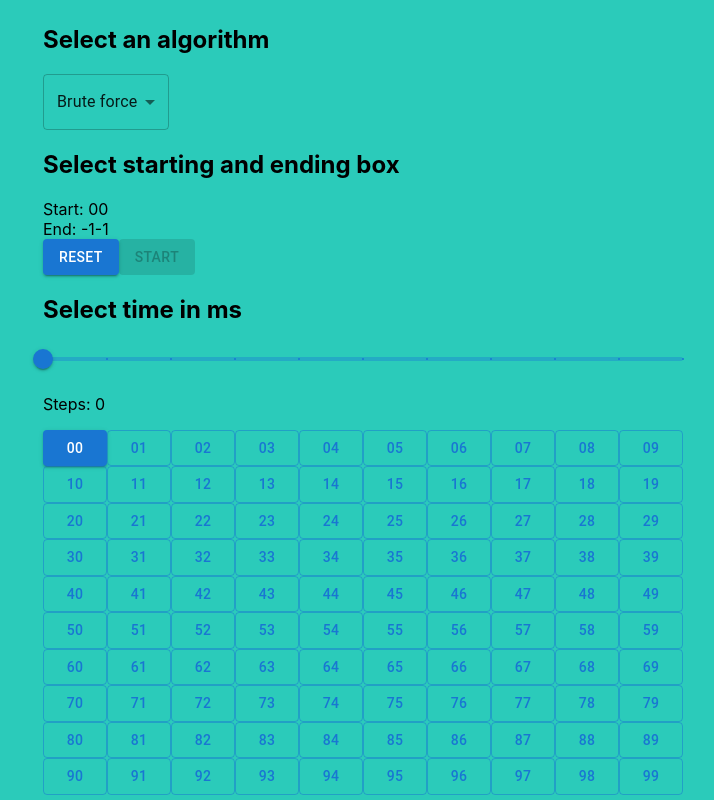
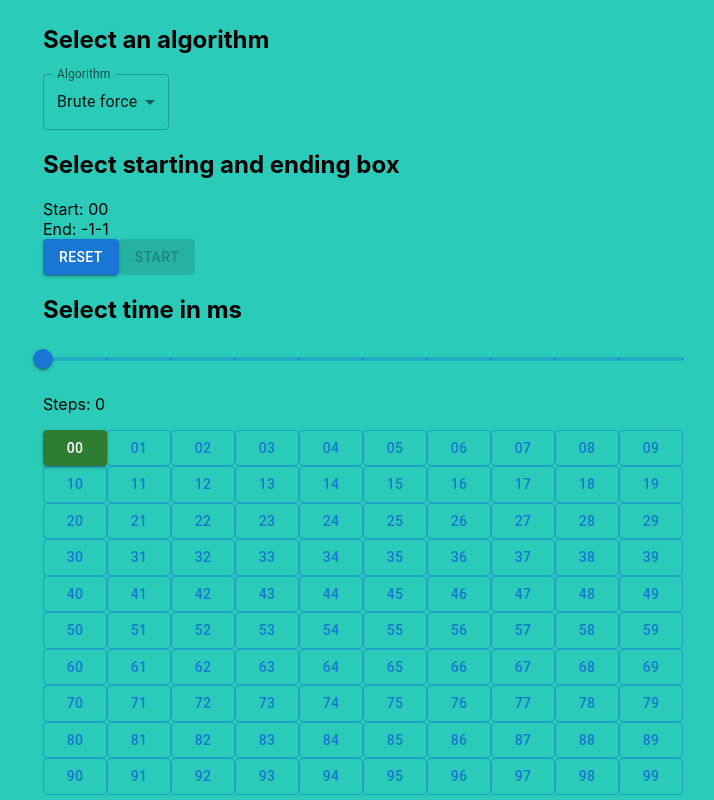
Before and after one commit to lopesamit/othello-hooks, a React (Create React App) app: page / in a window 1280 px wide. Both pictures are taken after a click on the button "00". Shown: the whole page, without its empty margins (277-991 px from the left). Built offline with nearby package versions, Linux system fonts and the light colour scheme.

Commit message:
use textfield instead of select

```diff
--- a/src/Board.tsx
+++ b/src/Board.tsx
@@ -1,10 +1,25 @@
 import React, { useState, useEffect } from 'react';
-import { Button, Slider, Select, MenuItem } from '@mui/material';
+import {
+  Button,
+  Slider,
+  Select,
+  MenuItem,
+  TextField,
+} from '@mui/material';
 import { bruteForce } from './algorithms/bruteForce';
 import { traversalDFS } from './algorithms/dfs';
 import { traversalBFS } from './algorithms/bfs';
 
-type t = typeof Button;
+type BtnColor =
+  | 'inherit'
+  | 'primary'
+  | 'secondary'
+  | 'success'
+  | 'error'
+  | 'info'
+  | 'warning'
+  | undefined;
+
 export const ROW = 10;
 export const COL = 10;
 
@@ -13,7 +28,21 @@ export const Board = () => {
     i: number,
     j: number,
     variant: 'text' | 'outlined' | 'contained' | undefined,
+    color?: BtnColor,
   ) => {
+    if (color) {
+      return (
+        <Button
+          key={j}
+          color={color as any}
+          variant="contained"
+          onClick={() => setCoordinates([i, j])}
+        >
+          {i}
+          {j}
+        </Button>
+      );
+    }
     return (
       <Button
         variant={variant}
@@ -48,26 +77,31 @@ export const Board = () => {
   const [sliderValue, setSliderValue] = useState(0);
   let [steps, setSteps] = useState(0);
 
-  function setBoard(i: number, j: number) {
+  function setBoard(i: number, j: number, color?: BtnColor) {
     board[i][j] = makeButton(i, j, 'contained');
     setBoardState([...board]);
     console.log(startPt);
 
     if (startPt[0] === -1) {
       setStart([i, j]);
+      board[i][j] = makeButton(i, j, 'contained', 'success');
+      setBoardState([...board]);
     } else if (endPt[0] === -1) {
       setEnd([i, j]);
+      board[i][j] = makeButton(i, j, 'contained', 'success');
+      setBoardState([...board]);
     }
     setSteps(steps++);
   }
 
   function callAlgo() {
+    const [startI, startJ] = startPt;
     if (algorithm === 'brute') {
-      bruteForce(startPt, endPt, setBoard, sliderValue);
+      bruteForce([startI, startJ + 1], endPt, setBoard, sliderValue);
     } else if (algorithm === 'bfs') {
-      traversalBFS(startPt, endPt, setBoard, sliderValue);
+      traversalBFS([startI, startJ], endPt, setBoard, sliderValue);
     } else {
-      traversalDFS(startPt, endPt, setBoard, sliderValue);
+      traversalDFS([startI, startJ], endPt, setBoard, sliderValue);
     }
   }
 
@@ -95,16 +129,17 @@ export const Board = () => {
   return (
     <>
       <h2>Select an algorithm</h2>
-      <Select
-        label="algorithm"
+      <TextField
+        label="Algorithm"
         value={algorithm}
         placeholder="Select"
+        select
         onChange={(e) => setAlgorithm(e.target.value as string)}
       >
         <MenuItem value="brute">Brute force</MenuItem>
         <MenuItem value="bfs">Breath first search</MenuItem>
         <MenuItem value="dfs">Depth first search</MenuItem>
-      </Select>
+      </TextField>
 
       <h2>Select starting and ending box</h2>
       <div>Start: {startPt}</div>
```
